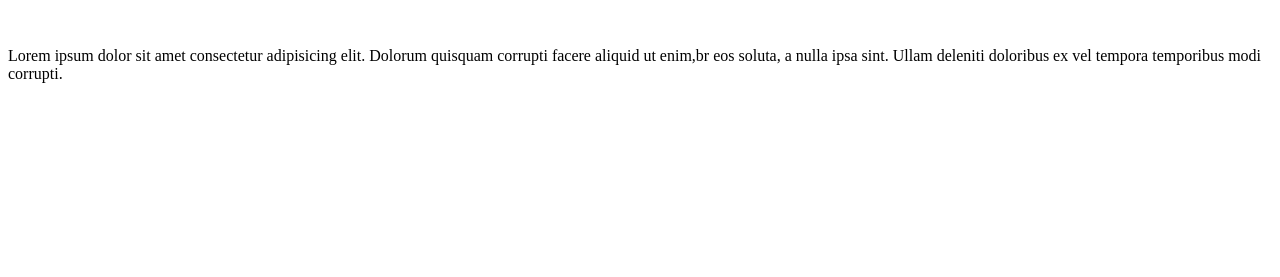
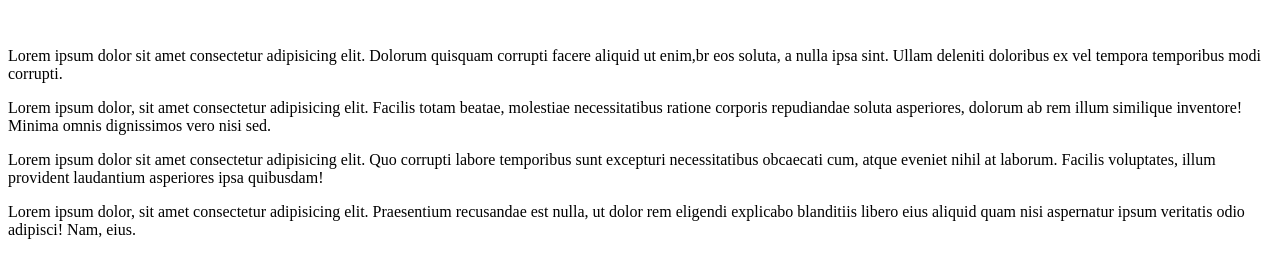
Before and after one commit to MateusCampaner/Ola-Mundo, a plain HTML site: page site-exemplo/index.html in a window 1280 px wide. Shown: the part 137-414 px from the top of the page. Drawn offline with Linux system fonts and the light colour scheme.

Commit message:
alteraco 7/4/2020
mais paragrafos

```diff
--- a/site-exemplo/index.html
+++ b/site-exemplo/index.html
@@ -10,5 +10,10 @@
     <p>Lorem ipsum dolor sit amet consectetur adipisicing elit. Dolorem ad distinctio expedita voluptatum,<br> aut, fugit accusantium, nulla incidunt dolore provident dolor maiores consectetur aperiam nobis?<br>
     Fuga provident eligendi unde voluptatibus!</p><br>
     <p>Lorem ipsum dolor sit amet consectetur adipisicing elit. Dolorum quisquam corrupti facere aliquid ut enim,br eos soluta, a nulla ipsa sint. Ullam deleniti doloribus ex vel tempora temporibus modi corrupti.</p>
+
+    <p>Lorem ipsum dolor, sit amet consectetur adipisicing elit. Facilis totam beatae, molestiae necessitatibus ratione corporis repudiandae soluta asperiores, dolorum ab rem illum similique inventore! Minima omnis dignissimos vero nisi sed.<br></p>
+    <p>Lorem ipsum dolor sit amet consectetur adipisicing elit. Quo corrupti labore temporibus sunt excepturi necessitatibus obcaecati cum, atque eveniet nihil at laborum. Facilis voluptates, illum provident laudantium asperiores ipsa quibusdam!<br></p>
+
+    <p>Lorem ipsum dolor, sit amet consectetur adipisicing elit. Praesentium recusandae est nulla, ut dolor rem eligendi explicabo blanditiis libero eius aliquid quam nisi aspernatur ipsum veritatis odio adipisci! Nam, eius.</p>
 </body>
 </html>
```
